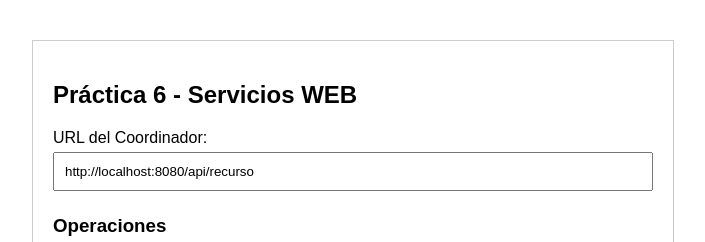
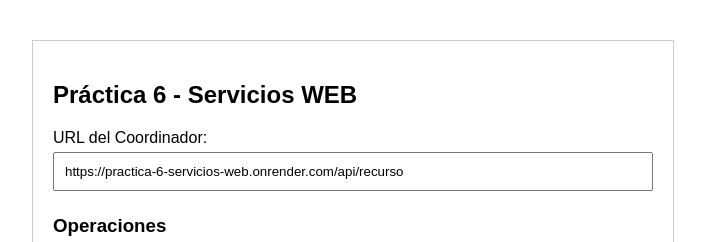
Before and after one commit to Marcornejo1/P6, a website: page index.html in a window 1280 px wide. Shown: the top 242 px of the page, without its empty margins (287-992 px from the left). Drawn offline with Linux system fonts and the light colour scheme.

Commit message:
cambio url

```diff
--- a/index.html
+++ b/index.html
@@ -15,7 +15,7 @@
     <h2>Práctica 6 - Servicios WEB</h2>
 
     <label>URL del Coordinador:</label>
-    <input type="text" id="urlCoordinador" value="http://localhost:8080/api/recurso">
+    <input type="text" id="urlCoordinador" value="https://practica-6-servicios-web.onrender.com/api/recurso">
 
     <h3>Operaciones</h3>
     <button onclick="ejecutarGet()">1. Consultar Valor</button>
```
